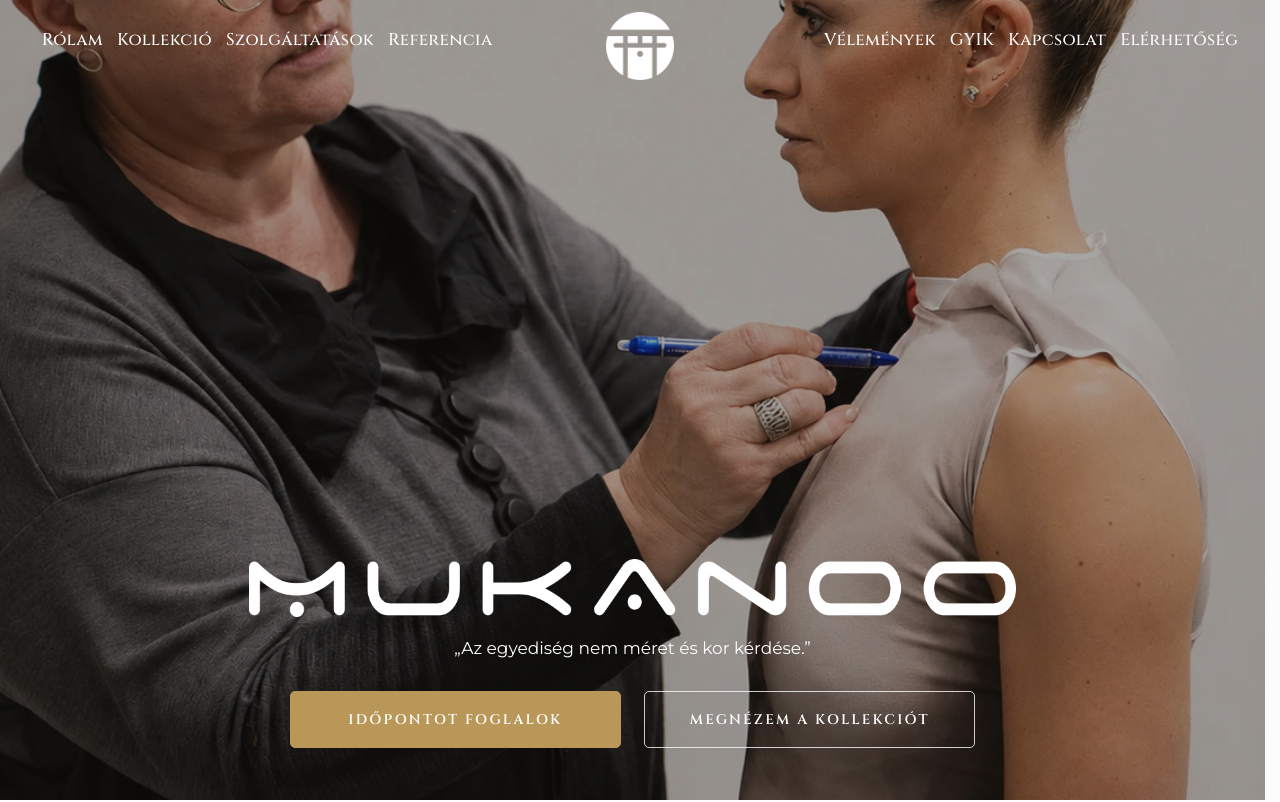
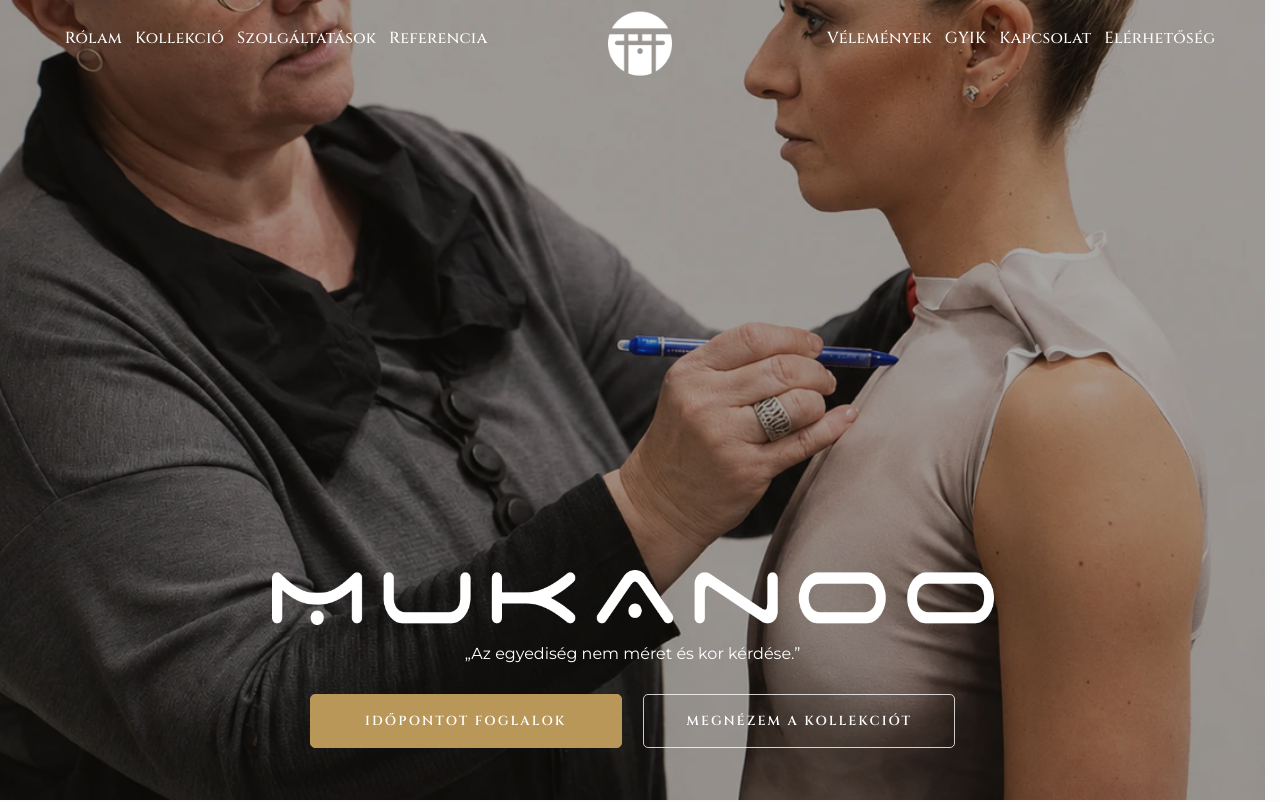
Before and after one commit to TheOfficialRaven/mukanoo, a plain HTML site: page index.html in a window 1280 px wide. Shown: the top 802 px of the page. Drawn offline with nearby package versions, Linux system fonts and the light colour scheme; a web font is replaced by a local one.

Commit message:
szelesseg es betumeret beallitasok

```diff
--- a/css/styles.css
+++ b/css/styles.css
@@ -26,13 +26,20 @@
   --display-sc: "Marcellus SC", "Cormorant Garamond", Georgia, serif;
   --ui: "Cinzel", "Times New Roman", serif;
   --script: "Ms Madi", "Segoe Script", cursive;
-  --gutter: clamp(1rem, 0.55rem + 2.2vw, 3.5rem);
+  /* 125%-os nézeten is legyen egy pici oldalsó levegő */
+  --gutter: clamp(1.5rem, 1rem + 3.8vw, 5.5rem);
   --pad: var(--gutter);
   --section: clamp(4.25rem, 9svh, 8.5rem);
   --section-y: clamp(1.65rem, 4svh, 3.25rem);
-  --wrap: 1120px;
+  /* Tartalom sáv — nem a nav szélességéhez kötve */
+  --wrap: 1240px;
   --wrap-width: min(var(--wrap), calc(100vw - var(--gutter) * 2));
   --wrap-inset: max(var(--gutter), calc((100vw - var(--wrap)) / 2));
+  /*
+   * Nav oldalsó margó: a header saját szélességéből (100%),
+   * ne 100vw-ből — a scrollbar miatt a jobb oldal elcsúszott.
+   */
+  --nav-inset: max(var(--gutter), calc((100% - var(--wrap)) / 2));
   --header-tall: 4.75rem;
   --header-short: 3.15rem;
   /* Szekciómagasság / scroll: a kompakt (görgetett) navbarhoz igazítva */
@@ -53,41 +60,44 @@
   --carousel-dur-soft: 1.45s;
   --dense-pad-y: clamp(1.35rem, 3.2svh, 2.85rem);
 
-  /* Fluid type progress: 360px → 1440px (~6–8% larger than prior desktop) */
-  --fluid: clamp(0, (100vw - 22.5rem) / 67.5rem, 1);
-  --type-display: calc(2.85rem + 3.1rem * var(--fluid));
-  --type-display-sub: calc(0.95rem + 0.28rem * var(--fluid));
-  --type-h2: calc(1.7rem + 0.85rem * var(--fluid));
-  --type-h3: calc(0.82rem + 0.12rem * var(--fluid));
+  /*
+   * Fluid type: magasabb 100%-os bázis, enyhe növekedés nagyításkor.
+   * (root font fix 100% — nincs vw duplázás)
+   */
+  --fluid: clamp(0, (100vw - 360px) / 1080px, 1);
+  --type-display: calc(3.55rem + 1.15rem * var(--fluid));
+  --type-display-sub: calc(1.02rem + 0.12rem * var(--fluid));
+  --type-h2: calc(1.55rem + 0.4rem * var(--fluid));
+  --type-h3: calc(0.9rem + 0.06rem * var(--fluid));
   --type-title: var(--type-h2);
   --type-title-md: var(--type-h2);
   --type-title-sm: var(--type-h2);
   --type-title-xs: var(--type-h2);
-  --type-eyebrow: calc(0.98rem + 0.08rem * var(--fluid));
-  --type-lead: calc(0.98rem + 0.1rem * var(--fluid));
-  --type-lead-sm: calc(0.9rem + 0.08rem * var(--fluid));
-  --type-body: calc(0.9rem + 0.12rem * var(--fluid));
-  --type-body-sm: calc(0.88rem + 0.1rem * var(--fluid));
-  --type-label: calc(0.84rem + 0.16rem * var(--fluid));
-  --type-quote: calc(0.9rem + 0.32rem * var(--fluid));
-  --type-card-title: calc(1.35rem + 0.55rem * var(--fluid));
-  --type-card-meta: calc(0.74rem + 0.14rem * var(--fluid));
-  --type-card-body: calc(0.86rem + 0.06rem * var(--fluid));
-  --type-faq-q: calc(1.08rem + 0.1rem * var(--fluid));
-  --type-faq-a: calc(0.9rem + 0.06rem * var(--fluid));
-  --type-quote-text: calc(0.94rem + 0.14rem * var(--fluid));
-  --type-quote-name: calc(0.94rem + 0.06rem * var(--fluid));
-  --type-work-title: calc(1rem + 0.08rem * var(--fluid));
-  --type-work-body: calc(0.84rem + 0.04rem * var(--fluid));
-  --type-work-price: calc(0.96rem + 0.08rem * var(--fluid));
-  --type-ui: calc(0.94rem + 0.16rem * var(--fluid));
-  --type-btn: 0.76rem;
-  --type-meta: calc(0.78rem + 0.05rem * var(--fluid));
-  --type-footer-logo: min(100%, 15.75rem);
-  --type-footer-nav: calc(0.92rem + 0.06rem * var(--fluid));
-  --type-footer: calc(0.86rem + 0.05rem * var(--fluid));
+  --type-eyebrow: calc(1.02rem + 0.05rem * var(--fluid));
+  --type-lead: calc(1.02rem + 0.06rem * var(--fluid));
+  --type-lead-sm: calc(0.94rem + 0.05rem * var(--fluid));
+  --type-body: 0.97rem;
+  --type-body-sm: 0.97rem;
+  --type-label: calc(0.92rem + 0.08rem * var(--fluid));
+  --type-quote: calc(1.02rem + 0.16rem * var(--fluid));
+  --type-card-title: calc(1.48rem + 0.28rem * var(--fluid));
+  --type-card-meta: calc(0.82rem + 0.06rem * var(--fluid));
+  --type-card-body: calc(0.92rem + 0.03rem * var(--fluid));
+  --type-faq-q: calc(1.06rem + 0.06rem * var(--fluid));
+  --type-faq-a: var(--type-body);
+  --type-quote-text: calc(0.98rem + 0.06rem * var(--fluid));
+  --type-quote-name: calc(0.98rem + 0.03rem * var(--fluid));
+  --type-work-title: calc(1.04rem + 0.04rem * var(--fluid));
+  --type-work-body: var(--type-body);
+  --type-work-price: calc(1rem + 0.04rem * var(--fluid));
+  --type-ui: calc(0.98rem + 0.08rem * var(--fluid));
+  --type-btn: 0.8rem;
+  --type-meta: calc(0.82rem + 0.03rem * var(--fluid));
+  --type-footer-logo: min(100%, 11.5rem);
+  --type-footer-nav: calc(0.96rem + 0.03rem * var(--fluid));
+  --type-footer: calc(0.9rem + 0.03rem * var(--fluid));
   --type-contact-title: var(--type-h2);
-  --type-contact-lead: calc(0.9rem + 0.1rem * var(--fluid));
+  --type-contact-lead: calc(0.95rem + 0.05rem * var(--fluid));
 }
 
 *,
@@ -98,8 +108,8 @@
 
 html {
   color-scheme: light;
-  /* vw — ne vh/svh: a mobil chrome show/hide ne méretezze újra a tipográfiát/logót */
-  font-size: clamp(0.9rem, 0.78rem + 0.45vw, 1.0625rem);
+  /* Fix 100% — ne vw: nagyításkor ne legyen dupla skálázás a tipográfián */
+  font-size: 100%;
   scroll-behavior: smooth;
   scroll-padding-top: var(--header);
   overscroll-behavior-y: none;
@@ -464,25 +474,7 @@ body.is-menu-open .site-header::before,
 
 @media (min-width: 1101px) {
   .site-header .site-nav a {
-    position: relative;
     text-decoration: none;
-  }
-
-  .site-header .site-nav a::after {
-    content: "";
-    position: absolute;
-    left: 0;
-    right: 0;
-    bottom: -0.3em;
-    height: 1px;
-    background: var(--gold);
-    opacity: 0;
-    transform: scaleX(0);
-    transform-origin: center;
-    transition:
-      opacity 0.6s var(--ease),
-      transform 0.65s var(--ease);
-    pointer-events: none;
   }
 
   /* Scrolled/solid header: brand gold */
@@ -499,12 +491,6 @@ body.is-menu-open .site-header::before,
     text-shadow:
       0 1px 2px rgba(20, 16, 12, 0.55),
       0 0 10px rgba(20, 16, 12, 0.28);
-  }
-
-  .site-header .site-nav a:hover::after,
-  .site-header .site-nav a:focus-visible::after {
-    opacity: 1;
-    transform: scaleX(1);
   }
 }
 
@@ -654,7 +640,6 @@ body.is-menu-open .site-header .logo__img--nav {
   .site-header::before,
   .site-header .logo,
   .site-header .site-nav a,
-  .site-header .site-nav a::after,
   .menu__btn span,
   .site-nav,
   .menu::after,
@@ -773,8 +758,8 @@ body.is-menu-open .site-header .logo__img--nav {
   --p-eyebrow: var(--type-eyebrow);
   --p-title: var(--type-h2);
   --p-body: var(--type-body);
-  --p-label: var(--type-h3);
-  --p-icon: 80px;
+  --p-label: calc(0.78rem + 0.05rem * var(--fluid));
+  --p-icon: 70px;
   --p-head-gap: clamp(2.9rem, 5.5vw, 4.2rem);
   --p-eyebrow-gap: 0.85rem;
   --p-icon-gap: clamp(1rem, 1.5vw, 1.35rem);
@@ -842,8 +827,8 @@ body.is-menu-open .site-header .logo__img--nav {
 
 .icon {
   flex: 0 0 auto;
-  width: var(--p-icon, 80px);
-  height: var(--p-icon, 80px);
+  width: var(--p-icon, 70px);
+  height: var(--p-icon, 70px);
   margin: 0 auto var(--p-icon-gap, 1.35rem);
   color: var(--burgundy);
 }
@@ -991,7 +976,7 @@ body.is-menu-open .site-header .logo__img--nav {
   display: flex;
   flex: 1 1 auto;
   flex-direction: column;
-  width: calc(100vw - var(--gutter) * 2 - 7.25rem);
+  width: var(--wrap-width);
   max-width: none;
   height: auto;
   max-height: none;
@@ -1023,7 +1008,7 @@ body.is-menu-open .site-header .logo__img--nav {
 
 .works__viewport {
   position: relative;
-  width: calc(100vw - var(--gutter) * 2 - 7.25rem);
+  width: var(--wrap-width);
   height: 100%;
   min-height: 0;
   margin-inline: auto;
@@ -1091,11 +1076,11 @@ body.is-menu-open .site-header .logo__img--nav {
 }
 
 .works__arrow--prev {
-  left: max(0.15rem, calc(var(--gutter) - 0.15rem));
+  left: max(0.15rem, calc(var(--wrap-inset) - 2.6rem));
 }
 
 .works__arrow--next {
-  right: max(0.15rem, calc(var(--gutter) - 0.15rem));
+  right: max(0.15rem, calc(var(--wrap-inset) - 2.6rem));
 }
 
 .works__arrow:hover,
@@ -1362,8 +1347,8 @@ body.is-menu-open .site-header .logo__img--nav {
 }
 
 .palette__copy {
-  flex: 0 0 calc(100vw * 2 / 3);
-  width: calc(100vw * 2 / 3);
+  flex: 0 0 calc(100vw * 0.63);
+  width: calc(100vw * 0.63);
   justify-content: center;
   align-items: flex-start;
   padding: calc(var(--header) + 2.2rem) clamp(2rem, 4vw, 3.5rem) 3rem var(--wrap-inset);
@@ -1409,13 +1394,12 @@ body.is-menu-open .site-header .logo__img--nav {
 .swatch {
   position: relative;
   isolation: isolate;
-  flex: 0 0 calc(100vw / 3);
-  width: calc(100vw / 3);
+  flex: 0 0 calc(100vw * 0.37);
+  width: calc(100vw * 0.37);
   min-width: 0;
   /* Picit nagyobb tipográfia csak a swatch kártyákon */
-  --type-card-title: calc(1.48rem + 0.6rem * var(--fluid));
-  --type-card-meta: calc(0.82rem + 0.16rem * var(--fluid));
-  --type-body: calc(0.98rem + 0.14rem * var(--fluid));
+  --type-card-title: calc(1.42rem + 0.28rem * var(--fluid));
+  --type-card-meta: calc(0.8rem + 0.06rem * var(--fluid));
   /* Azonos start minden kártyán, a középtől picit feljebb */
   justify-content: flex-start;
   align-items: center;
@@ -1452,7 +1436,7 @@ body.is-menu-open .site-header .logo__img--nav {
 
 .swatch .eyebrow {
   position: relative;
-  max-width: 18em;
+  max-width: none;
   margin: 0.4rem 0 0;
   padding-bottom: 16px;
   overflow: visible;
@@ -1462,6 +1446,12 @@ body.is-menu-open .site-header .logo__img--nav {
   font-weight: 400;
   letter-spacing: 0.08em;
   text-transform: uppercase;
+}
+
+@media (min-width: 1101px) {
+  .swatch .eyebrow {
+    white-space: nowrap;
+  }
 }
 
 .swatch .eyebrow::after {
@@ -1627,7 +1617,7 @@ body.is-menu-open .site-header .logo__img--nav {
 .gallery .section-head .lead {
   margin-top: clamp(0.85rem, 1.6svh, 1.25rem);
   color: var(--muted);
-  font-size: calc(0.82rem + 0.08rem * var(--fluid));
+  font-size: calc(0.88rem + 0.04rem * var(--fluid));
   line-height: 1.4;
 }
 
@@ -2754,12 +2744,12 @@ html.is-faq-pinning body {
 /* Lábléc ----------------------------------------------------------------- */
 
 .site-footer {
-  padding: clamp(3rem, 7svh, 4.75rem) var(--pad) 0;
+  padding: clamp(3rem, 7svh, 4.75rem) 0 0;
   background: var(--paper);
 }
 
 .footer__inner {
-  width: min(1120px, 100%);
+  width: var(--wrap-width);
   margin-inline: auto;
 }
 
@@ -2772,7 +2762,18 @@ html.is-faq-pinning body {
     minmax(8rem, 0.85fr);
   gap: clamp(1.75rem, 4vw, 3.25rem);
   align-items: start;
+  justify-content: space-between;
   padding-bottom: clamp(2.2rem, 4.5vw, 3.25rem);
+}
+
+.footer__grid > :last-child {
+  justify-self: end;
+  justify-items: end;
+  text-align: right;
+}
+
+.footer__grid > :last-child .footer__social {
+  justify-content: flex-end;
 }
 
 .footer__brand {
@@ -2875,7 +2876,6 @@ html.is-faq-pinning body {
 }
 
 .footer__list a {
-  position: relative;
   justify-self: start;
   width: fit-content;
   max-width: 100%;
@@ -2883,28 +2883,8 @@ html.is-faq-pinning body {
   text-decoration: none;
 }
 
-.footer__list a::after {
-  content: "";
-  position: absolute;
-  left: 0;
-  right: 0;
-  bottom: -0.12em;
-  height: 1px;
-  background: var(--gold);
-  opacity: 0;
-  transform: scaleX(0);
-  transform-origin: center;
-  transition: opacity 0.6s var(--ease), transform 0.65s var(--ease);
-  pointer-events: none;
-}
-
 .footer__list a:hover {
   color: var(--gold-ink);
-}
-
-.footer__list a:hover::after {
-  opacity: 1;
-  transform: scaleX(1);
 }
 
 .footer__nav {
@@ -3127,12 +3107,9 @@ html.is-faq-pinning body {
     min-height: clamp(16rem, 32svh, 24rem);
   }
 
-  .works__wrap {
-    width: calc(100vw - var(--gutter) * 2 - clamp(4.5rem, 6vw, 5.5rem));
-  }
-
+  .works__wrap,
   .works__viewport {
-    width: calc(100vw - var(--gutter) * 2 - clamp(5.75rem, 7.5vw, 7.25rem));
+    width: var(--wrap-width);
   }
 }
 
@@ -3178,38 +3155,22 @@ html.is-faq-pinning body {
 /* Szűkebb desktop / kicsinyítés: nav ne csússzon a logóra */
 @media (max-width: 1400px) and (min-width: 1101px) {
   .site-header {
-    --nav-logo-clearance: max(5.75rem, 9vw);
-  }
-
-  .nav__group {
-    gap: clamp(0.5rem, 1.1vw, 1.35rem);
-  }
-
-  .site-nav a {
-    font-size: clamp(0.72rem, 0.55rem + 0.55vw, var(--type-ui));
-  }
-
-  .menu:not([open]) > .site-nav {
-    left: 0;
-    right: 0;
-    width: auto;
-    max-width: none;
-    padding-inline: var(--gutter);
-    transform: none;
-    justify-content: space-between;
-  }
-
-  .menu:not([open]) > .site-nav::before {
-    flex: 1 1 auto;
-    width: auto;
-    min-width: calc(var(--nav-logo-clearance) * 2);
+    --nav-logo-clearance: max(5.5rem, 8.5vw);
+  }
+
+  .site-header .menu .site-nav .nav__group {
+    gap: clamp(0.45rem, 1vw, 1.15rem);
+  }
+
+  .site-header .menu .site-nav a {
+    font-size: clamp(0.7rem, 0.52rem + 0.5vw, var(--type-ui));
   }
 }
 
 /* Tablet mid: layout only — type stays on fluid --fluid scale */
 @media (max-width: 1100px) {
   .pillars {
-    --p-icon: 80px;
+    --p-icon: 70px;
     --p-head-gap: clamp(1.2rem, 3svh, 2.2rem);
     --p-eyebrow-gap: 0.7rem;
     --p-icon-gap: 0.95rem;
@@ -3468,43 +3429,61 @@ html.is-faq-pinning body {
     display: none;
   }
 
-  .menu:not([open]) > .site-nav {
-    display: flex;
+  /*
+   * 3 oszlopos grid: bal linkek | logo-hely | jobb linkek.
+   * A régi flex + ::before min-width kilökte a jobb oldalt a képernyő szélére.
+   */
+  .site-header .menu .site-nav {
+    display: grid;
+    grid-template-columns: minmax(0, 1fr) var(--nav-logo-clearance) minmax(0, 1fr);
     align-items: center;
+    column-gap: clamp(0.75rem, 1.5vw, 1.5rem);
     position: absolute;
     top: 0;
     bottom: 0;
-    left: 50%;
-    width: max-content;
-    max-width: calc(100vw - var(--gutter) * 2);
+    left: var(--nav-inset);
+    right: var(--nav-inset);
+    width: auto;
+    max-width: none;
     height: 100%;
-    padding-inline: 0;
-    transform: translateX(-50%);
-  }
-
-  .menu:not([open]) > .site-nav::before {
+    margin: 0;
+    padding: 0;
+    transform: none;
+    justify-content: stretch;
+    box-sizing: border-box;
+    overflow: visible;
+  }
+
+  .site-header .menu .site-nav::before {
     content: "";
-    display: block;
-    flex: 0 0 calc(var(--nav-logo-clearance) * 2);
-    width: calc(var(--nav-logo-clearance) * 2);
-    order: 0;
-  }
-
-  .nav__group--left,
-  .nav__group--right {
+    grid-column: 2;
+    grid-row: 1;
+    width: 100%;
+    min-width: 0;
+    pointer-events: none;
+  }
+
+  .site-header .menu .site-nav .nav__group--left,
+  .site-header .menu .site-nav .nav__group--right {
     position: static;
     top: auto;
+    flex: none;
+    min-width: 0;
     transform: none;
   }
 
-  .nav__group--left {
-    order: -1;
+  .site-header .menu .site-nav .nav__group--left {
+    grid-column: 1;
+    grid-row: 1;
+    justify-self: start;
+    justify-content: flex-start;
+  }
+
+  .site-header .menu .site-nav .nav__group--right {
+    grid-column: 3;
+    grid-row: 1;
+    justify-self: end;
     justify-content: flex-end;
-  }
-
-  .nav__group--right {
-    order: 1;
-    justify-content: flex-start;
   }
 }
 
@@ -3941,6 +3920,10 @@ html.is-faq-pinning body {
     height: auto;
   }
 
+  .contact__media img {
+    object-position: 28% top;
+  }
+
   .contact__copy {
     align-self: stretch;
     height: auto;
@@ -4010,6 +3993,16 @@ html.is-faq-pinning body {
   .footer__brand {
     grid-column: 1 / -1;
     max-width: none;
+  }
+
+  .footer__grid > :last-child {
+    justify-self: start;
+    justify-items: start;
+    text-align: left;
+  }
+
+  .footer__grid > :last-child .footer__social {
+    justify-content: flex-start;
   }
 }
 
@@ -4044,7 +4037,7 @@ html.is-faq-pinning body {
   }
 
   .pillars {
-    --p-icon: 80px;
+    --p-icon: 70px;
     --p-head-gap: clamp(1.6rem, 4vw, 2.6rem);
     --p-eyebrow-gap: 0.75rem;
     --p-icon-gap: 1.1rem;
--- a/index.html
+++ b/index.html
@@ -41,7 +41,7 @@
   <link rel="preconnect" href="https://fonts.gstatic.com" crossorigin>
   <link href="https://fonts.googleapis.com/css2?family=Cinzel:wght@400;500;600&family=Cormorant+Garamond:ital,wght@0,400;0,500;0,600;1,500&family=Marcellus+SC&family=Montserrat:ital,wght@0,400;0,500;0,600;0,700;1,500&family=Ms+Madi&display=swap" rel="stylesheet">
   <link rel="preload" as="image" href="assets/backgrounds/hero_bg.webp" type="image/webp" fetchpriority="high">
-  <link rel="stylesheet" href="css/styles.css">
+  <link rel="stylesheet" href="css/styles.css?v=type-100">
   <!--
     Képek: a szürke .media keretbe tedd az <img>-et, és töltsd ki az alt-ot.
     Példa: <img src="images/munka-01.jpg" alt="A munka rövid leírása">
@@ -108,35 +108,35 @@
         <div class="pillars__grid">
           <article class="pillars__item">
             <div class="icon" aria-hidden="true">
-              <img src="assets/icons/icon_1.png" alt="" width="80" height="80" loading="lazy" decoding="async">
+              <img src="assets/icons/icon_1.png" alt="" width="70" height="70" loading="lazy" decoding="async">
             </div>
             <h3>Személyes odafigyelés</h3>
             <p>Minden munka egy beszélgetéssel kezdődik. Fontos számomra, hogy megismerjem az elképzeléseidet, és együtt találjuk meg azt a megoldást, amely valóban neked szól.</p>
           </article>
           <article class="pillars__item">
             <div class="icon" aria-hidden="true">
-              <img src="assets/icons/icon_2.png" alt="" width="80" height="80" loading="lazy" decoding="async">
+              <img src="assets/icons/icon_2.png" alt="" width="70" height="70" loading="lazy" decoding="async">
             </div>
             <h3>Gondosan választott<br>anyagok</h3>
             <p>Minőségi anyagokkal dolgozom, amelyek nemcsak szépek, hanem kellemes viseletet és hosszú élettartamot is biztosítanak.</p>
           </article>
           <article class="pillars__item">
             <div class="icon" aria-hidden="true">
-              <img src="assets/icons/icon_3.png" alt="" width="80" height="80" loading="lazy" decoding="async">
+              <img src="assets/icons/icon_3.png" alt="" width="70" height="70" loading="lazy" decoding="async">
             </div>
             <h3>Rád szabva</h3>
             <p>Nem neked kell alkalmazkodnod a ruhához. A szabást a testalkatodhoz, arányaidhoz és igényeidhez igazítom.</p>
           </article>
           <article class="pillars__item pillars__item--wip">
             <div class="icon" aria-hidden="true">
-              <img src="assets/icons/icon_4.png" alt="" width="80" height="80" loading="lazy" decoding="async">
+              <img src="assets/icons/icon_4.png" alt="" width="70" height="70" loading="lazy" decoding="async">
             </div>
             <h3>Egyedi, mégis<br>önazonos</h3>
             <p>Az egyediség nem feltétlenül jelent feltűnést. Olyan darabokat készítek, amelyeknek karakterük van, mégis természetesen illenek hozzád.</p>
           </article>
           <article class="pillars__item">
             <div class="icon" aria-hidden="true">
-              <img src="assets/icons/icon_5.png" alt="" width="80" height="80" loading="lazy" decoding="async">
+              <img src="assets/icons/icon_5.png" alt="" width="70" height="70" loading="lazy" decoding="async">
             </div>
             <h3>Tartós minőség</h3>
             <p>Fontos számomra a precíz kivitelezés és az, hogy a ruha hosszú időn át örömet adjon. Ezért tartós és időtálló darabokat készítek.</p>
@@ -618,7 +618,7 @@
         </div>
         <div class="faq__grid">
           <div class="faq__col">
-            <details class="faq__item" open>
+            <details class="faq__item">
               <summary>Milyen módon tudok fizetni?</summary>
               <div class="faq__answer">
                 <div class="faq__answer-inner">
@@ -770,8 +770,8 @@
 
           <h3 class="footer__heading">Nyitvatartás</h3>
           <ul class="footer__hours">
-            <li>H–P: 13:00–19:00</li>
-            <li>SZ–V: Zárva</li>
+            <li>H, Sze, P: 13:00–19:00</li>
+            <li>K, Cs, SZ–V: Zárva</li>
           </ul>
         </div>
 
--- a/js/main.js
+++ b/js/main.js
@@ -220,7 +220,6 @@
     lockAppHeight(false);
     updateNav(true);
     syncHeaderVar();
-    syncContentWidth();
   });
   window.addEventListener("orientationchange", function () {
     window.setTimeout(function () {
@@ -248,40 +247,6 @@
       setMenuScrollLock(menu.open);
       updateNav(true);
     });
-  }
-
-  var navLeft = document.querySelector(".nav__group--left");
-  var navRight = document.querySelector(".nav__group--right");
-  var desktopNav = window.matchMedia("(min-width: 861px)");
-
-  var lastWrapWidth = "";
-  var lastWrapInset = "";
-
-  function syncContentWidth() {
-    if (!navLeft || !navRight || !desktopNav.matches) {
-      if (lastWrapWidth || lastWrapInset) {
-        lastWrapWidth = "";
-        lastWrapInset = "";
-        document.documentElement.style.removeProperty("--wrap-width");
-        document.documentElement.style.removeProperty("--wrap-inset");
-      }
-      return;
-    }
-    var left = navLeft.getBoundingClientRect();
-    var right = navRight.getBoundingClientRect();
-    var width = Math.round(right.right - left.left);
-    var inset = Math.round(left.left);
-    if (width < 320) return;
-    var widthPx = width + "px";
-    var insetPx = inset + "px";
-    if (widthPx !== lastWrapWidth) {
-      lastWrapWidth = widthPx;
-      document.documentElement.style.setProperty("--wrap-width", widthPx);
-    }
-    if (insetPx !== lastWrapInset) {
-      lastWrapInset = insetPx;
-      document.documentElement.style.setProperty("--wrap-inset", insetPx);
-    }
   }
 
   function sectionScrollTop(el) {
@@ -364,11 +329,6 @@
   });
 
   syncHeaderVar();
-  syncContentWidth();
-  if (desktopNav.addEventListener) desktopNav.addEventListener("change", syncContentWidth);
-  if (document.fonts && document.fonts.ready) {
-    document.fonts.ready.then(syncContentWidth);
-  }
   if (location.hash.length > 1) {
     var initial = document.getElementById(location.hash.slice(1));
     if (initial) {
@@ -1048,7 +1008,7 @@
         });
         palette.style.height = (leadHeight() + pin.clientHeight + scrollSpan()) + "px";
       } else {
-        var swatchWidth = Math.round(width / 3);
+        var swatchWidth = Math.round(width * 0.37);
         var copyWidth = width - swatchWidth;
         Array.prototype.forEach.call(track.children, function (item, index) {
           sizePanel(item, index === 0 ? copyWidth : swatchWidth);
```
